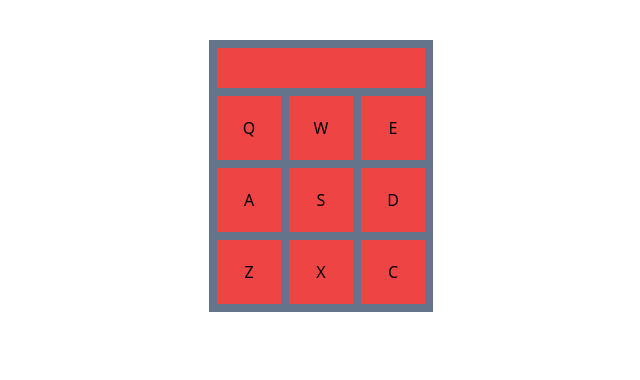
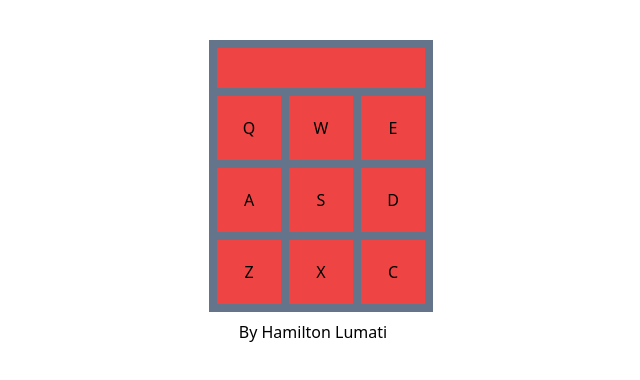
Before and after one commit to hamiltonlumati/drum-machine, a React (Vite) app: page / in a window 1280 px wide. Shown: the top 380 px of the page, without its empty margins (319-959 px from the left). Built offline with nearby package versions, Linux system fonts and the light colour scheme.

Commit message:
Author component Addition

```diff
--- /dev/null
+++ b/src/components/author.tsx
@@ -0,0 +1,9 @@
+function Author(){
+    return(
+        <div className="w-52 text-center h-10 basis-10 py-2">
+            By Hamilton Lumati
+        </div>
+    )
+}
+
+export default Author;
--- a/src/main.tsx
+++ b/src/main.tsx
@@ -4,11 +4,13 @@ import './index.css'
 import { Provider } from 'react-redux';
 import { store } from './app/store';
 import Screen from './layout/screen';
+import Author from './components/author';
 
 ReactDOM.createRoot(document.getElementById('root')!).render(
   <React.StrictMode>
       <Provider store={store}>
         <Screen />
+        <Author />
       </Provider>
   </React.StrictMode>,
 )
--- a/tailwind.config.js
+++ b/tailwind.config.js
@@ -5,8 +5,7 @@ export default {
     "./src/main.tsx",
     "./src/components/keys.tsx",
     "./src/components/display.tsx",
-    "./src/components/switch.tsx",
-    "./src/components/volume-bar.tsx",
+    "./src/components/author.tsx",
     "./src/layout/screen.tsx"
   ],
   theme: {
```
Also changed, not shown: src/components/displayGroup.tsx (deleted, +0 -10 lines).
